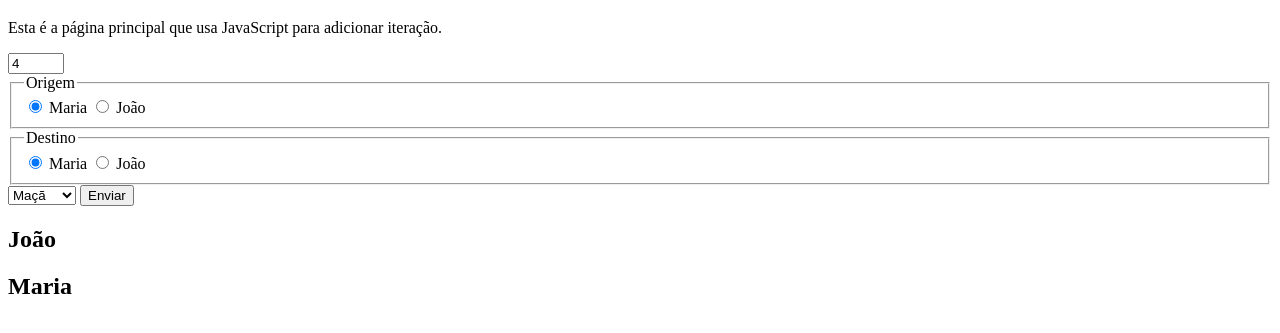
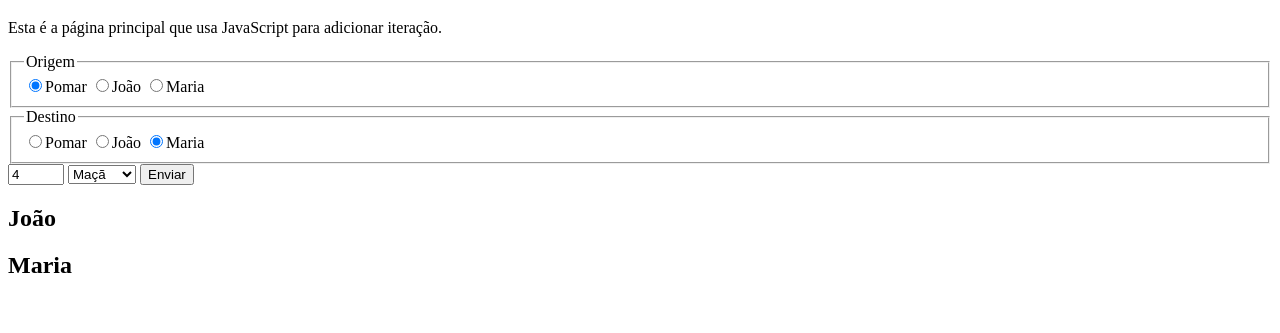
Before and after one commit to ufjf-dcc202/ufjf-dcc202-2023-3-b-atv12-JoaoSrbek, a website: page index.html in a window 1280 px wide. Shown: the part 61-394 px from the top of the page. Drawn offline with Linux system fonts and the light colour scheme.

Commit message:
cria estoque.js e arruma quase tudo em index

```diff
--- a/index.html
+++ b/index.html
@@ -18,28 +18,30 @@
         <p>Esta é a página principal que usa JavaScript para adicionar iteração.</p>
         <section>
             <form name="entrada">
-                <input type="number" name="quantidade" value="4" min="0" max="12">
                 <fieldset>
                     <legend>Origem</legend>
                     <label>
-                        <input type="radio" name="origem" value="maria" id="oMaria" checked/>
-                        Maria</label>
+                        <input type="radio" name="origem" value="pomar" id="oPomar" checked/>Pomar</label>
                     <label>
-                        <input type="radio" name="origem" value="joao" id="oJoão">
-                        João</label>
+                    <label>
+                        <input type="radio" name="origem" value="joao" id="oJoão">João</label>
+                    <label>
+                        <input type="radio" name="origem" value="maria" id="oMaria">Maria</label>
                 </fieldset>
                 <fieldset>
                     <legend>Destino</legend>
                     <label>
-                        <input type="radio" name="destino" value="maria" id="oMaria" checked/>
-                        Maria</label>
+                        <input type="radio" name="destino" value="pomar" id="oPomar">Pomar</label>
                     <label>
-                        <input type="radio" name="destino" value="joao" id="oJoão">
-                        João</label>
+                    <label>
+                        <input type="radio" name="destino" value="joao" id="oJoão">João</label>
+                    <label>
+                        <input type="radio" name="destino" value="maria" id="oMaria" checked/>Maria</label>
                 </fieldset>
+                <input type="number" name="quantidade" value="4" min="0" max="12">
                 <select name="fruta">
                     <option value="maca">Maçã</option>
-                    <option value="pera">Pêra</option>
+                    <option value="pera">Pera</option>
                     <option value="banana">Banana</option>
                 </select>
                 <button type="submit" name="enviar">Enviar</button>
```
Also changed, not shown: estoque.js (added, +11 -0 lines).
